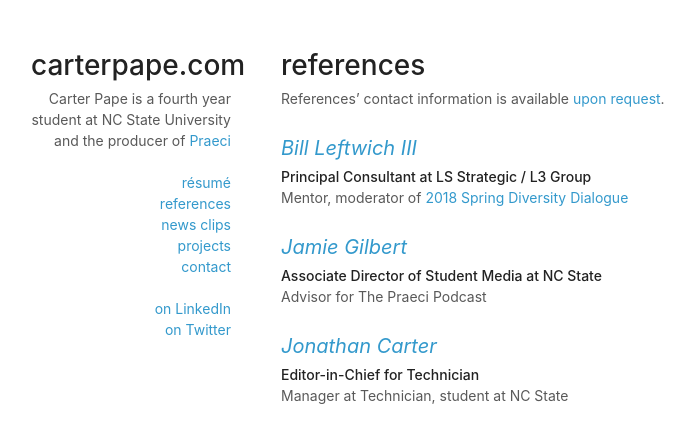
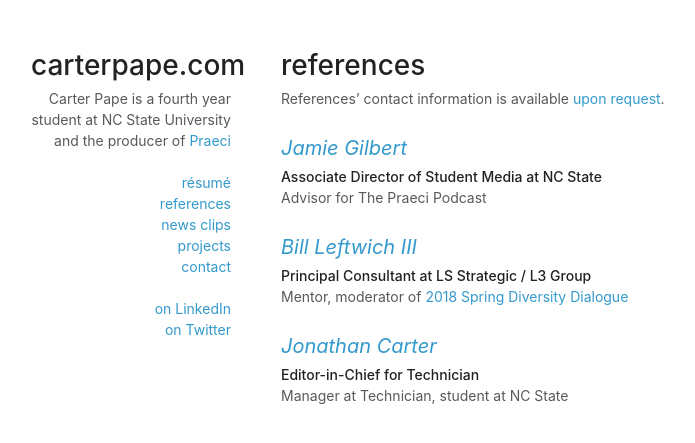
Before and after one commit to CarterPape/CarterPape.github.io, a Jekyll site: the page built from references.md, in a window 1280 px wide. Shown: the top 443 px of the page, without its empty margins (244-939 px from the left). Built offline with Jekyll 4.4.1, drawn with Linux system fonts in a browser that asks for light colours.

Commit message:
order matters

```diff
--- a/references.md
+++ b/references.md
@@ -5,13 +5,13 @@ title: references
 ---
 References' contact information is available [upon request](mailto:carter@carterpape.com).
 
+## [Jamie Gilbert](https://www.linkedin.com/in/jamielynngilbert/)
+**Associate Director of Student Media at NC State**
+Advisor for The Praeci Podcast
+
 ## [Bill Leftwich III](https://www.linkedin.com/in/lssg3/)
 **Principal Consultant at LS Strategic / L3 Group**
 Mentor, moderator of [2018 Spring Diversity Dialogue][Diversity Dialogue]
-
-## [Jamie Gilbert](https://www.linkedin.com/in/jamielynngilbert/)
-**Associate Director of Student Media at NC State**
-Advisor for The Praeci Podcast
 
 ## [Jonathan Carter](https://www.linkedin.com/in/jonathan-carter-b67430146/)
 **Editor-in-Chief for Technician**
```
